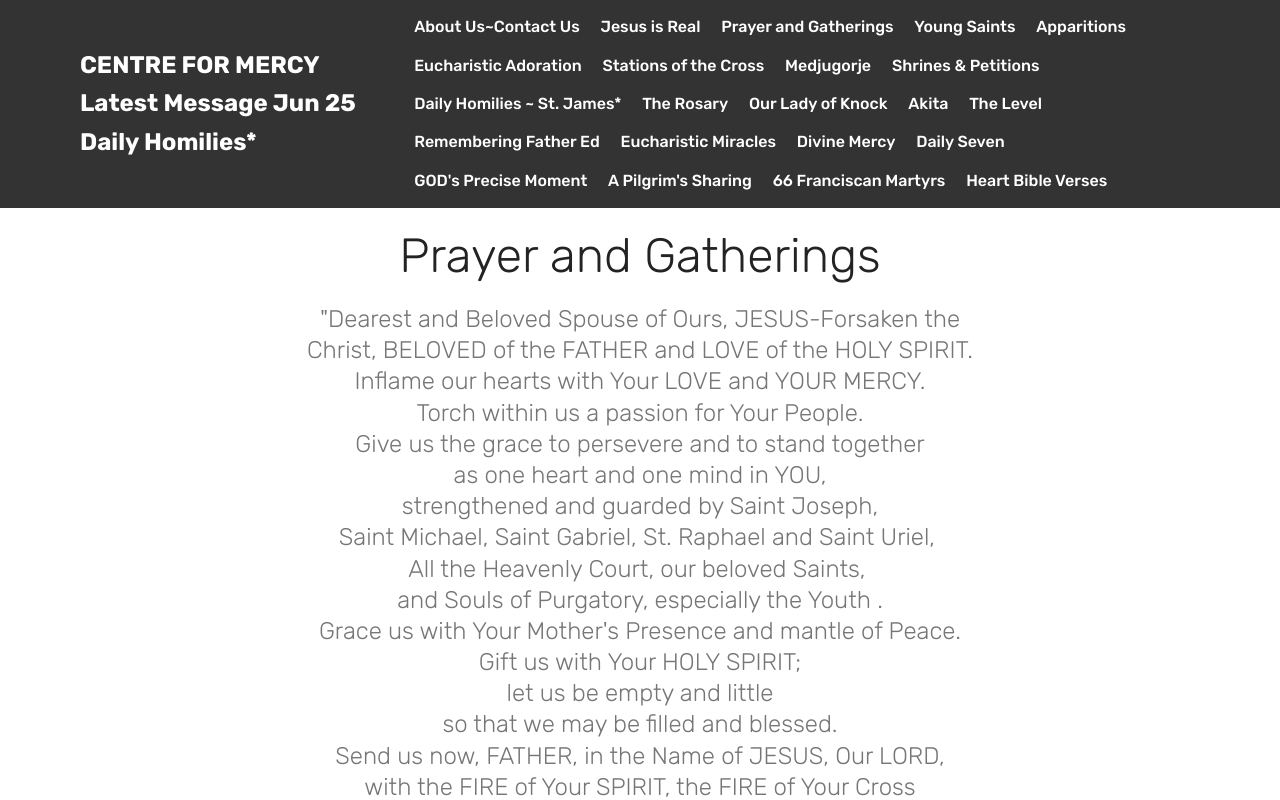
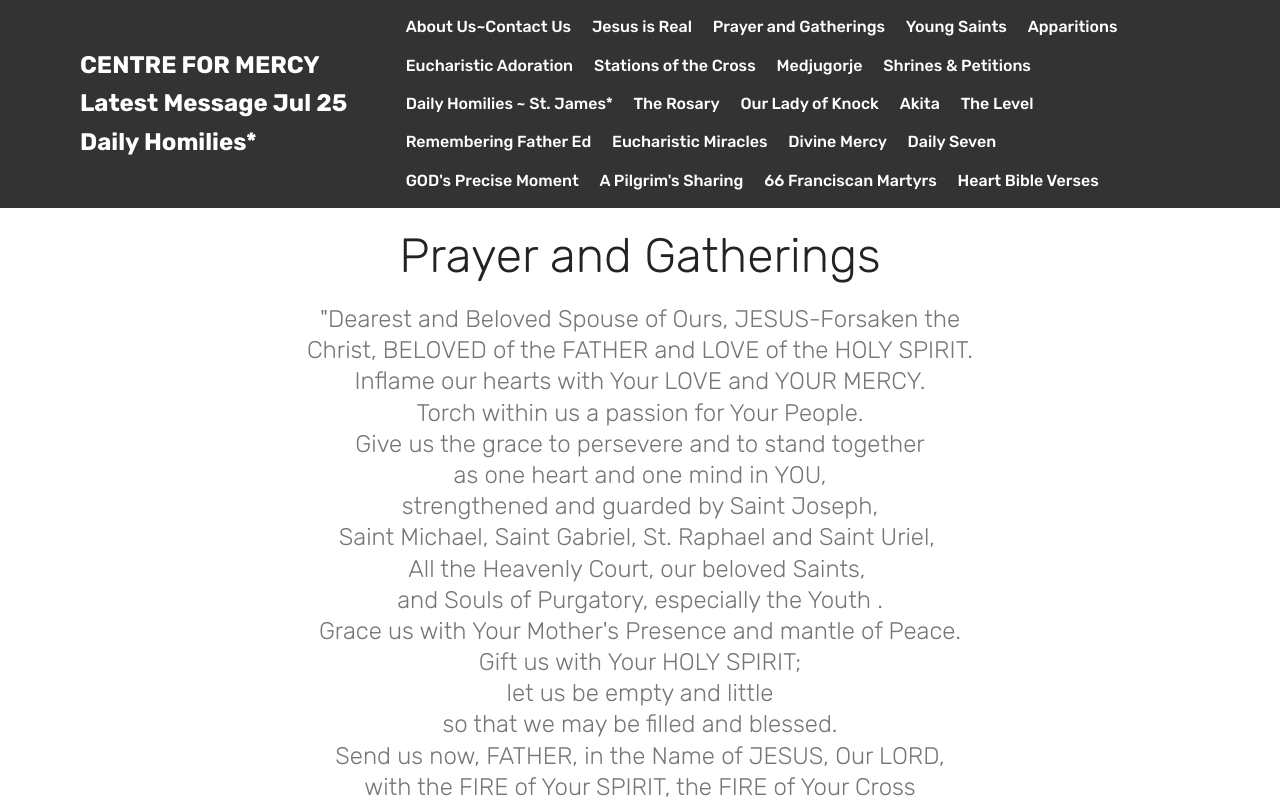
Before and after one commit to centreformercy/website, a plain HTML site: page PrayerAndGatherings.html in a window 1280 px wide. Shown: the top 800 px of the page. Drawn offline with Linux system fonts and the light colour scheme.

Commit message:
Update PrayerAndGatherings.html

```diff
--- a/PrayerAndGatherings.html
+++ b/PrayerAndGatherings.html
@@ -39,7 +39,7 @@
             <div class="navbar-brand">
 
                 <span class="navbar-caption-wrap"><a class="navbar-caption text-white display-5" href="index.html">
-                        CENTRE FOR MERCY<br><br>Latest Message Jun 25<br><br>Daily Homilies*</a></span>
+                        CENTRE FOR MERCY<br><br>Latest Message Jul 25<br><br>Daily Homilies*</a></span>
             </div>
         </div>
         <div class="collapse navbar-collapse" id="navbarSupportedContent">
```
